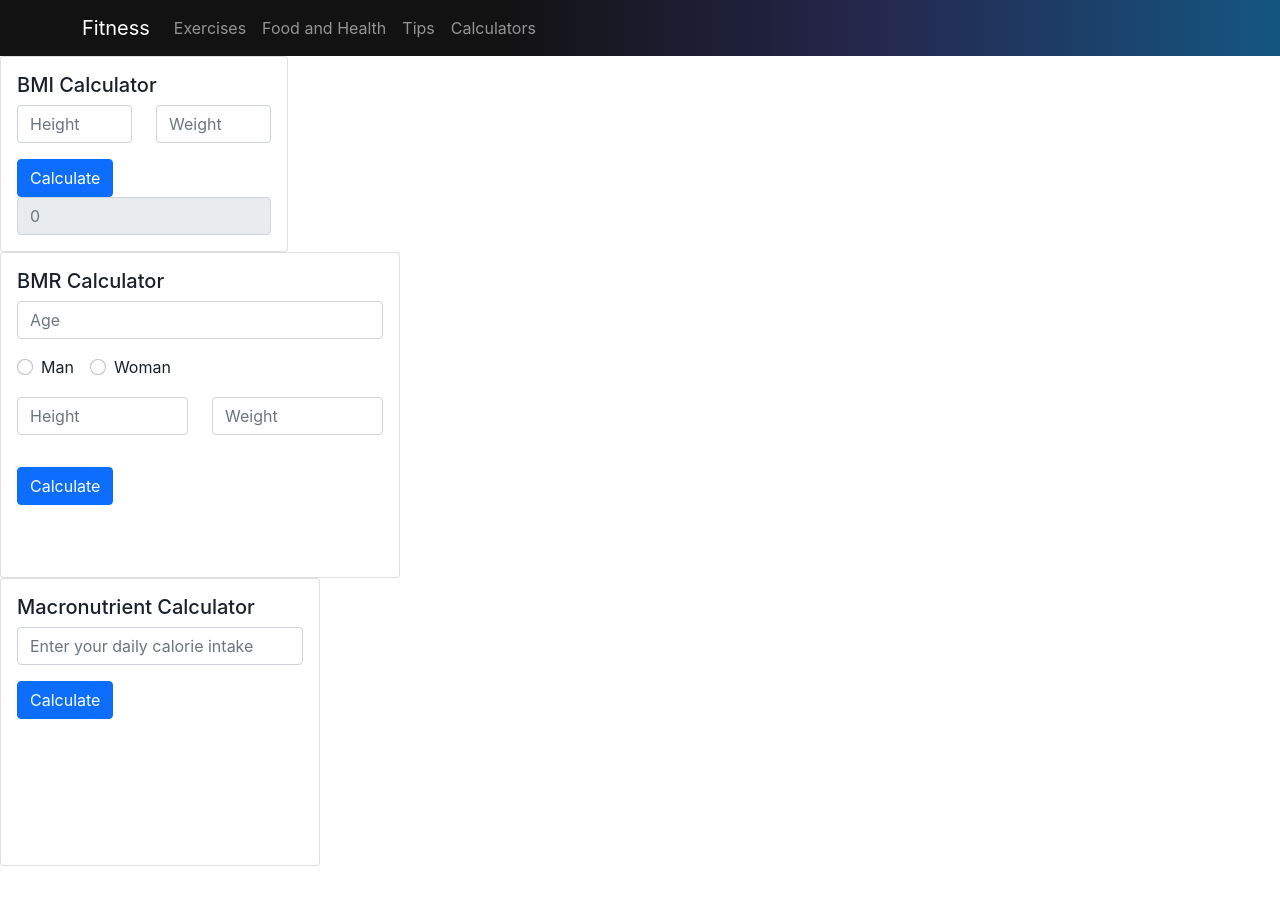
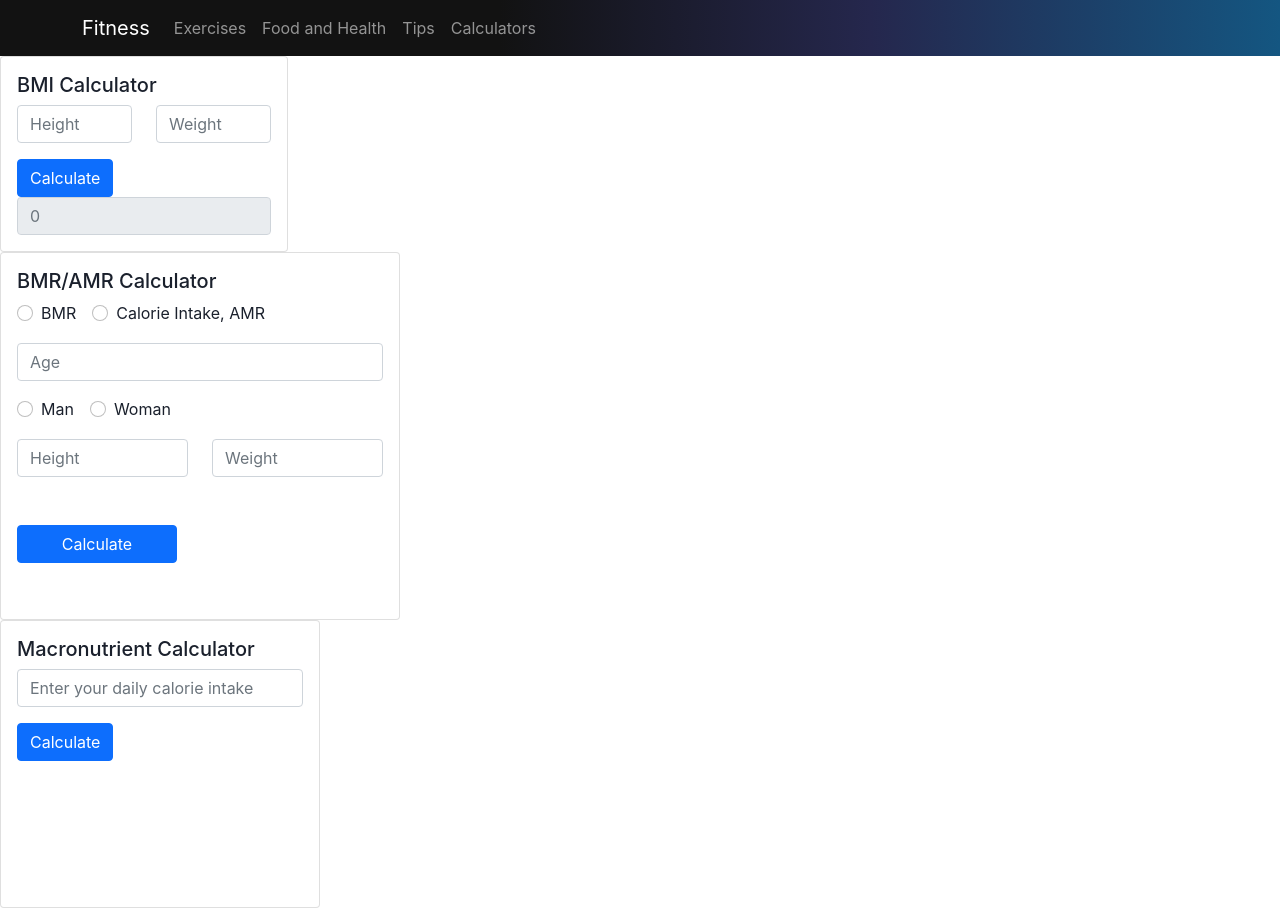
Before and after one commit to Mange99/Janet-Jackson, a React (Create React App) app: page /calculators in a window 1280 px wide. Before the commit the page ends 866 px from the top, so only its background shows below. Built offline with nearby package versions, Linux system fonts and the light colour scheme.

Commit message:
amr calculator

```diff
--- a/src/components/calculatorCards/bmrCalculator.tsx
+++ b/src/components/calculatorCards/bmrCalculator.tsx
@@ -1,5 +1,5 @@
 import React, { useState } from "react";
-import { Button, Card, Col, Form, Row } from "react-bootstrap";
+import { Button, Card, Col, Form, Row, DropdownButton, Dropdown } from "react-bootstrap";
 import "./calculatorStyles.css"
 
 let age: number = 0;
@@ -9,29 +9,75 @@ let weight: number = 0;
  // BMR (kcal / day) = 10 * weight (kg) + 6.25 * height (cm) – 5 * age (y) + s (kcal / day)
  // where s is +5 for males and -161 for female
  // formula taken from https://www.omnicalculator.com/health/bmr#what-is-bmr-bmr-definition
+ // amr = active metabolic rate
+ // Sedentary (little or no exercise): AMR = BMR x 1.2
+ // Lightly active (exercise 1–3 days/week): AMR = BMR x 1.375
+ // Moderately active (exercise 3–5 days/week): AMR = BMR x 1.55
+ // Active (exercise 6–7 days/week): AMR = BMR x 1.725
+ // Very active (hard exercise 6–7 days/week): AMR = BMR x 1.9
+ // taken from https://www.verywellfit.com/how-many-calories-do-i-need-each-day-2506873
 
-function bmrCalculate(gender: boolean) {
+enum activityLevel {
+    None = 1,
+    Sedentary = 1.2,
+    Lightly = 1.375,
+    Moderately = 1.55,
+    Active = 1.725,
+    VeryActive = 1.9
+}
+
+function bmrCalculate(gender: boolean, activity: activityLevel) {
   let s: number = 0;
   if(gender) {
       s = 5;
   } else {
       s = -161
   }
-  return 10 * weight + 6.25 * height - 5 * age + s;
+  console.log(activity);
+  return Math.round((10 * weight + 6.25 * height - 5 * age + s) * activity);
 }
 
 export function BmrCalculator() {
 
-  const [gender, setGender] = useState(true);
-  const [bmr, setBmr] = useState(0);
+
+    const [gender, setGender] = useState(true);
+    const [bmr, setBmr] = useState(0);
+    const [calorieIntakeCalc, setCalorieIntake] = useState(false);
+    const [activity, setActivityLevel] = useState(activityLevel.None);
+    const [activityTitle, setActivityTitle] = useState("Activity Level")
+
+    const handleSelectActivity = (activityInput: activityLevel, title: String) => {
+        setActivityLevel(activityInput);
+        setActivityTitle(String(title));
+    }
 
   return (
     <>
       <Card style={{ width: "25rem" }}>
         <Card.Body>
-          <Card.Title>BMR Calculator</Card.Title>
+          <Card.Title>BMR/AMR Calculator</Card.Title>
 
           <Form>
+            <Form.Group>
+                <Form.Check
+                    inline
+                    label="BMR"
+                    name="group1"
+                    type={"radio"}
+                    id={`inline-radio-3`}
+                    onChange={(e) => (setCalorieIntake(false))}
+                />
+                <Form.Check
+                    inline
+                    label="Calorie Intake, AMR"
+                    name="group1"
+                    type={"radio"}
+                    id={`inline-radio-4`}
+                    onChange={(e) => (setCalorieIntake(true))}
+                />
+            </Form.Group>
+          </Form>
+          <Form className="mt-3">
             <Form.Group className="mb-3">
               <Form>
                 <Row>
@@ -50,7 +96,7 @@ export function BmrCalculator() {
                     <Form.Check
                             inline
                             label="Man"
-                            name="group1"
+                            name="group2"
                             type={"radio"}
                             id={`inline-radio-1`}
                             onChange={(e) => (setGender(true))}
@@ -58,7 +104,7 @@ export function BmrCalculator() {
                         <Form.Check
                             inline
                             label="Woman"
-                            name="group1"
+                            name="group2"
                             type={"radio"}
                             id={`inline-radio-2`}
                             onChange={(e) => (setGender(false))}
@@ -91,10 +137,25 @@ export function BmrCalculator() {
             </Form.Group>
           </Form>
 
-          <Button onClick={() => setBmr(bmrCalculate(gender))} variant="primary">
+        {calorieIntakeCalc && (
+            <DropdownButton
+                id="dropdown-activity-level"
+                title={activityTitle}
+                className="mt-3"
+                >
+                <Dropdown.Item onClick={(e) => (handleSelectActivity(activityLevel.None, "None"))}>None (little or no exercise)</Dropdown.Item>
+                <Dropdown.Item onClick={(e) => (handleSelectActivity(activityLevel.Lightly, "Sedentary"))}>Sedentary (little or no exercise)</Dropdown.Item>
+                <Dropdown.Item onClick={(e) => (handleSelectActivity(activityLevel.Lightly, "Lightly active"))}>Lightly active (exercise 1–3 days/week)</Dropdown.Item>
+                <Dropdown.Item onClick={(e) => (handleSelectActivity(activityLevel.Moderately, "Moderately active"))}>Moderately active (exercise 3–5 days/week)</Dropdown.Item>
+                <Dropdown.Item onClick={(e) => (handleSelectActivity(activityLevel.Active, "Active"))}>Active (exercise 6–7 days/week)</Dropdown.Item>
+                <Dropdown.Item onClick={(e) => (handleSelectActivity(activityLevel.VeryActive, "Very active"))}>Very active (hard exercise 6–7 days/week)</Dropdown.Item>
+            </DropdownButton>
+        )}
+
+        </Card.Body>
+        <Button style={{width: "10rem"}} className="ms-3" onClick={() => setBmr(bmrCalculate(gender, activity))} variant="primary">
             Calculate
           </Button>
-        </Card.Body>
         <Card.Body className="mt-2 mb-3">
                 {bmr > 100 && <h3>You need {bmr} calories a day</h3>}
         </Card.Body>
```
